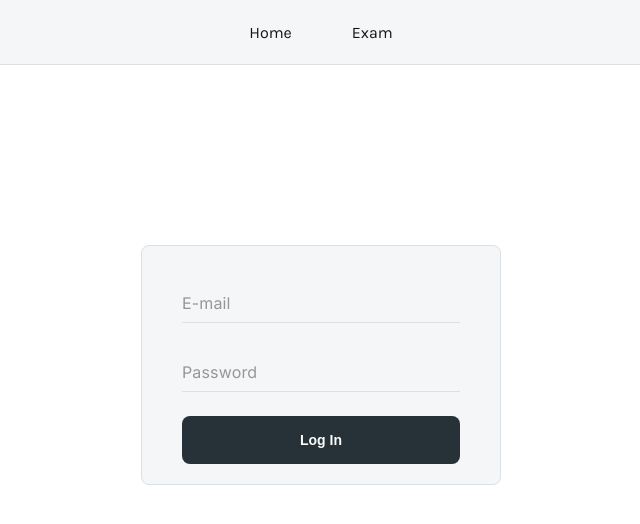
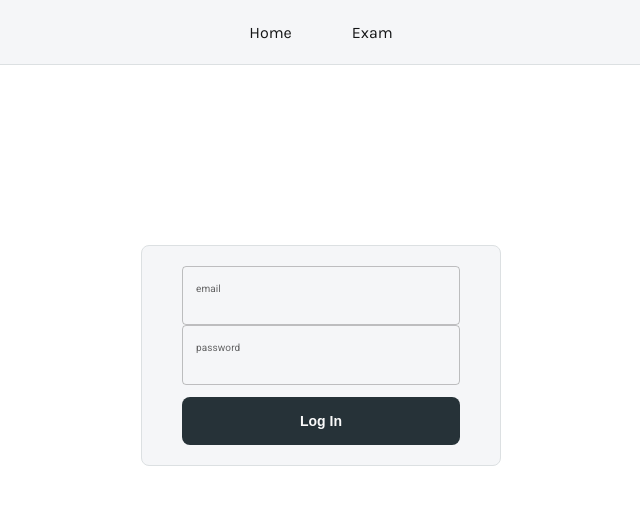
Before and after one commit to mritunjaysaha/final-year-project-fe, a React (Create React App) app: page / in a window 1280 px wide. Shown: the top 524 px of the page, without its empty margins (319-959 px from the left). Built offline with nearby package versions, Linux system fonts and the light colour scheme; no server answers.

Commit message:
updated form component

```diff
--- /dev/null
+++ b/src/Components/Exam/createExamForm.jsx
@@ -0,0 +1,55 @@
+import { Form } from "../Forms";
+import { FormInput } from "../Forms/formInput";
+import { Button } from "../atoms/button";
+import { TextField } from "@mui/material";
+import styles from "./createExamForm.module.scss";
+
+export function ExamForm() {
+    const initialValues = {
+        name: "",
+        course: "",
+        time_limit: "",
+        total_marks: "",
+    };
+
+    async function handleSubmit(e, form) {
+        e.preventDefault();
+
+        console.log("exam", form);
+    }
+
+    return (
+        <section className={styles.examFormSection}>
+            <Form initialValues={initialValues} submit={handleSubmit}>
+                <div className={styles.input}>
+                    <FormInput
+                        fullWidth
+                        variant="outlined"
+                        label="outlined"
+                        name="Title"
+                    />
+                    <TextField fullWidth variant="outlined" label="outlined" />
+                </div>
+                {/* make it a dropdown menu */}
+                {/* <div className={styles.input}>
+                    <FormInput name="course" placeholder="Course" />
+                </div>
+                <div className={styles.inputContainerFlex2}>
+                    <div className={styles.input}>
+                        <FormInput name="time_limit" placeholder="Duration" />
+                    </div>
+                    <div className={styles.input}>
+                        <FormInput
+                            type="number"
+                            name="total_marks"
+                            placeholder="Total Marks"
+                        />
+                    </div>{" "}
+                </div> */}
+                <div>
+                    <Button>Submit</Button>
+                </div>
+            </Form>
+        </section>
+    );
+}
--- /dev/null
+++ b/src/Components/Exam/createExamForm.module.scss
@@ -0,0 +1,29 @@
+@import "../../styles/imports.scss";
+
+.examFormSection {
+    width: 100%;
+    margin-top: 2rem;
+
+    form {
+        display: flex;
+        flex-direction: column;
+        justify-content: space-evenly;
+        width: 80%;
+    }
+}
+
+.input {
+    margin-bottom: 1.2rem;
+
+    input {
+        width: 100%;
+    }
+}
+
+.inputContainerFlex2 {
+    display: flex;
+
+    .input {
+        margin-right: 2rem;
+    }
+}
--- a/src/Components/Exam/exam.module.scss
+++ b/src/Components/Exam/exam.module.scss
@@ -2,7 +2,8 @@
 @import "../../styles/abstract/variables.scss";
 
 .examContainer {
-    // height: 100vh;
+    height: 100vh;
     width: 100vw;
-    overflow-x: hidden;
+
+    margin: 6rem 12rem 0 12rem;
 }
--- a/src/Components/Exam/index.js
+++ b/src/Components/Exam/index.js
@@ -1,5 +1,23 @@
+import { useState } from "react";
+
+import { Button } from "../atoms/button";
+import { ExamForm } from "./createExamForm";
 import styles from "./exam.module.scss";
 
 export function Exam() {
-    return <section className={styles.examContainer}></section>;
+    const [isCreateExamClicked, setIsCreateExamClicked] = useState(false);
+
+    return (
+        <section className={styles.examContainer}>
+            <Button
+                onClick={() => {
+                    setIsCreateExamClicked(!isCreateExamClicked);
+                }}
+            >
+                Create Exam
+            </Button>
+
+            {isCreateExamClicked ? <ExamForm /> : ""}
+        </section>
+    );
 }
--- a/src/Components/Forms/formInput.jsx
+++ b/src/Components/Forms/formInput.jsx
@@ -1,127 +1,25 @@
 import { useContext } from "react";
-import { TextField } from "@mui/material";
-import { withStyles } from "@mui/styles";
+import TextField from "@mui/material/TextField";
 import { FormContext } from "./index";
 
 export function FormInput(props) {
     const { label, type = "text", name, ...rest } = props;
 
+    console.log("props", props);
+
     const formContext = useContext(FormContext);
     const { form, handleFormChange } = formContext;
 
     return (
-        <MUITextFieldBorderBottom
-            variant="filled"
+        <TextField
+            variant="outlined"
             fullWidth
             type={type}
             name={name}
+            label={name}
             value={form[name]}
             onChange={handleFormChange}
             {...rest}
         />
     );
 }
-
-const lightGrey1 = "#696e74";
-const veryLightGrey = "#f5f6f8";
-const error = "red";
-const black = "#131415";
-const lightGrey = "#dce0e2";
-const green = "#39E09B";
-
-export const MUITextField = withStyles({
-    root: {
-        "& .MuiFormLabel-root": {
-            fontSize: "1.6rem",
-            textTransform: "capitalize",
-        },
-        "& .MuiInputBase-input": {
-            fontSize: "1.6rem",
-            lineHeight: "2.1rem",
-        },
-        "& .MuiFilledInput-root": {
-            background: "none",
-            fontFamily: "Inter, sans-serif",
-            fontSize: "1.6rem",
-        },
-        "& .MuiFilledInput-input": {
-            background: `${veryLightGrey}`,
-            marginBottom: "2.4rem",
-            borderRadius: "1.2rem",
-            border: "2px solid transparent",
-            color: `${black}`,
-            "&:hover": {
-                border: `0.2rem solid ${black}`,
-            },
-            "&:focus-within": {
-                border: `0.2rem solid ${black}`,
-            },
-            "&:invalid": {
-                border: `0.2rem solid ${error}`,
-            },
-        },
-        "& .MuiFilledInput-underline": {
-            "&::before": {
-                border: "none",
-            },
-            "&::after": {
-                border: "none",
-            },
-        },
-        "& .MuiInputLabel-shrink": {
-            color: `${lightGrey1}`,
-        },
-        "& .MuiFormHelperText-root": {
-            marginTop: "-2rem",
-            marginBottom: "2rem",
-            fontSize: "1.4rem",
-        },
-    },
-})(TextField);
-
-export const MUITextFieldBorderBottom = withStyles({
-    root: {
-        "& .MuiFormLabel-root": {
-            fontSize: "1.6rem",
-            textTransform: "capitalize",
-        },
-        "& .MuiInputBase-input": {
-            fontSize: "1.6rem",
-            lineHeight: "2.1rem",
-        },
-        "& .MuiFilledInput-root": {
-            background: "none",
-            fontFamily: "Inter, sans-serif",
-            fontSize: "1.6rem",
-        },
-        "& .MuiFilledInput-input": {
-            paddingLeft: "0",
-            margin: "0",
-            borderBottom: `0.1rem solid ${lightGrey}`,
-            color: `${black}`,
-            "&:focus-within": {
-                border: "none",
-                borderBottom: `0.1rem solid ${green}`,
-            },
-            "&:invalid": {
-                border: `0.1rem solid ${error}`,
-            },
-        },
-        "& .MuiFilledInput-underline": {
-            "&::before": {
-                border: "none",
-            },
-            "&::after": {
-                border: "none",
-            },
-        },
-        "& .MuiInputLabel-shrink": {
-            color: `${lightGrey1}`,
-            marginLeft: "-1rem",
-        },
-    },
-})(TextField);
-
-export function InputField(props) {
-    return <></>;
-}
--- a/src/Components/LandingPage/index.js
+++ b/src/Components/LandingPage/index.js
@@ -28,11 +28,7 @@ export function LandingPage() {
     return (
         <section className={styles.landingPageSection}>
             <div className={styles.landingPageFormContainer}>
-                <Form
-                    submit={handleSubmit}
-                    submitButtonText="Log In"
-                    initialValues={initialValues}
-                >
+                <Form submit={handleSubmit} initialValues={initialValues}>
                     <div className={styles.inputContainer}>
                         <FormInput
                             name="email"
--- a/src/Components/atoms/button.jsx
+++ b/src/Components/atoms/button.jsx
@@ -1,9 +1,10 @@
 import styles from "./button.module.scss";
 
-export function Button({ children, fullWidth = false }) {
+export function Button({ children, fullWidth = false, ...rest }) {
     return (
         <button
             className={`${styles.button} ${fullWidth ? styles.fullWidth : ""}`}
+            {...rest}
         >
             {children}
         </button>
```
